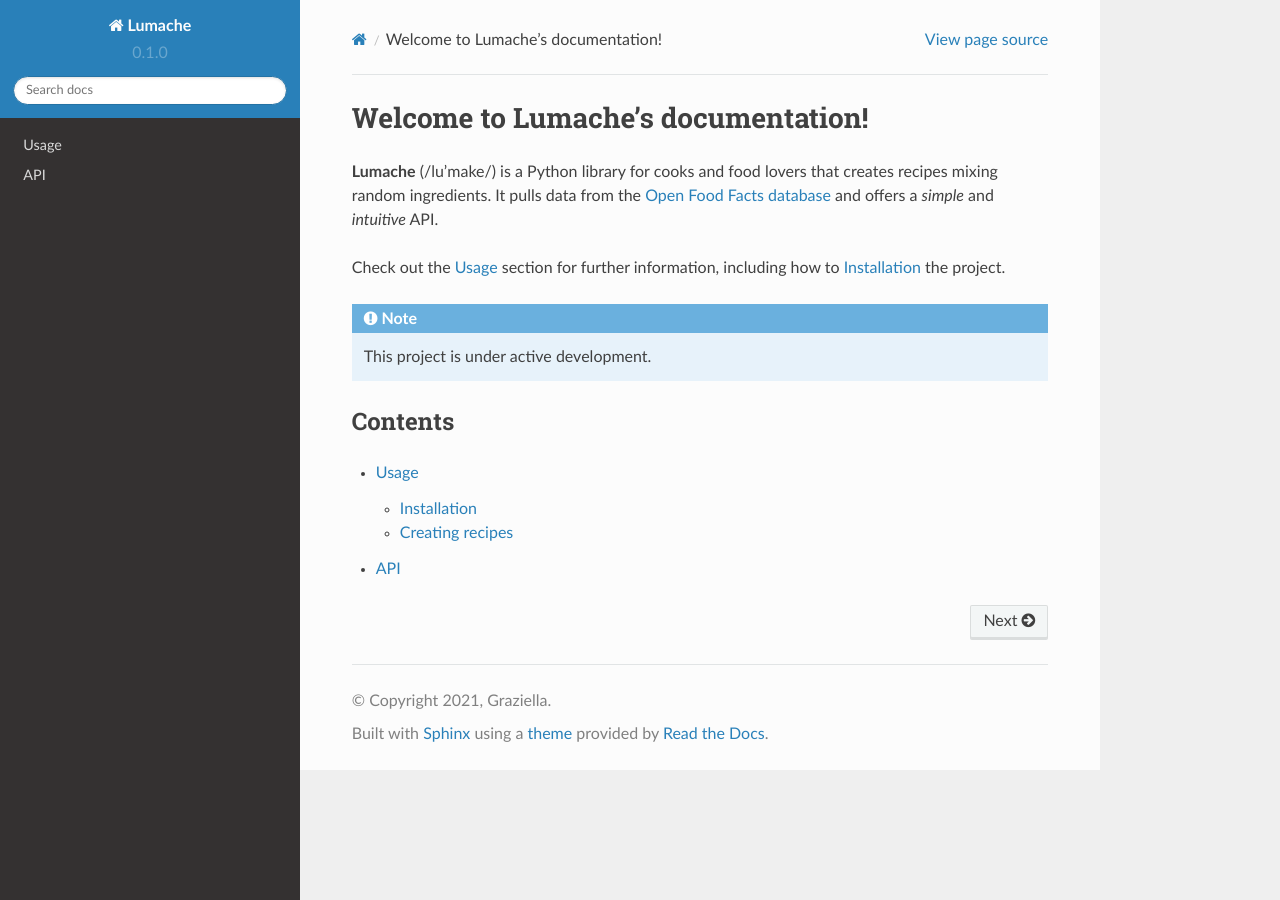
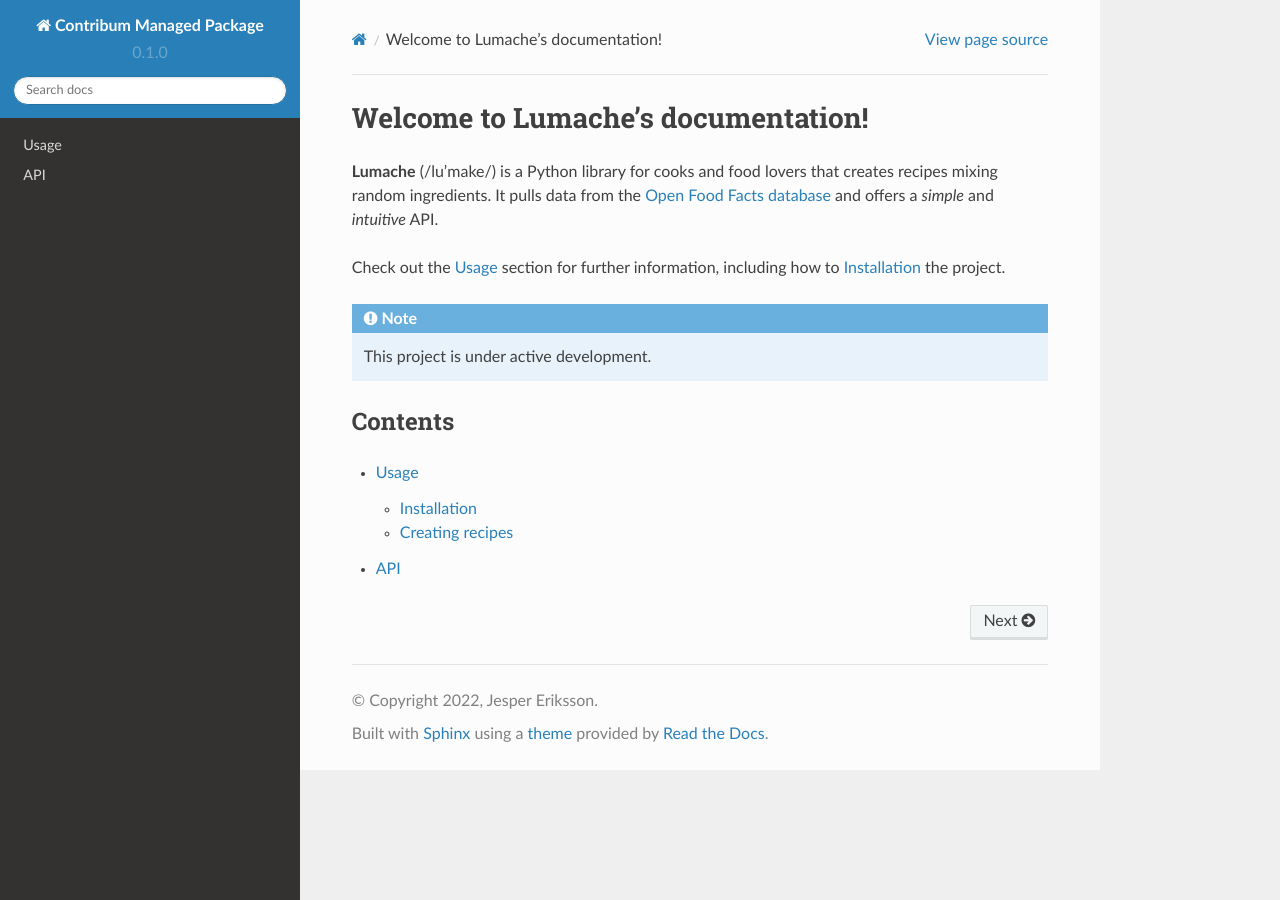
Before and after one commit to JesperEriksson97/contribum-docs, a Sphinx documentation site: the page built from docs/source/index.rst, in a window 1280 px wide. Built offline with Sphinx 7.4.7 and the Read the Docs theme 2.0.0, drawn with Linux system fonts in a browser that asks for light colours.

Commit message:
changing project name and set up

```diff
--- a/docs/source/conf.py
+++ b/docs/source/conf.py
@@ -2,9 +2,9 @@
 
 # -- Project information
 
-project = 'Lumache'
-copyright = '2021, Graziella'
-author = 'Graziella'
+project = 'Contribum Managed Package'
+copyright = '2022, Jesper Eriksson'
+author = 'Jesper Eriksson'
 
 release = '0.1'
 version = '0.1.0'
@@ -22,7 +22,7 @@
 intersphinx_mapping = {
     'python': ('https://docs.python.org/3/', None),
     'sphinx': ('https://www.sphinx-doc.org/en/master/', None),
-}
+} */
 intersphinx_disabled_domains = ['std']
 
 templates_path = ['_templates']
```
